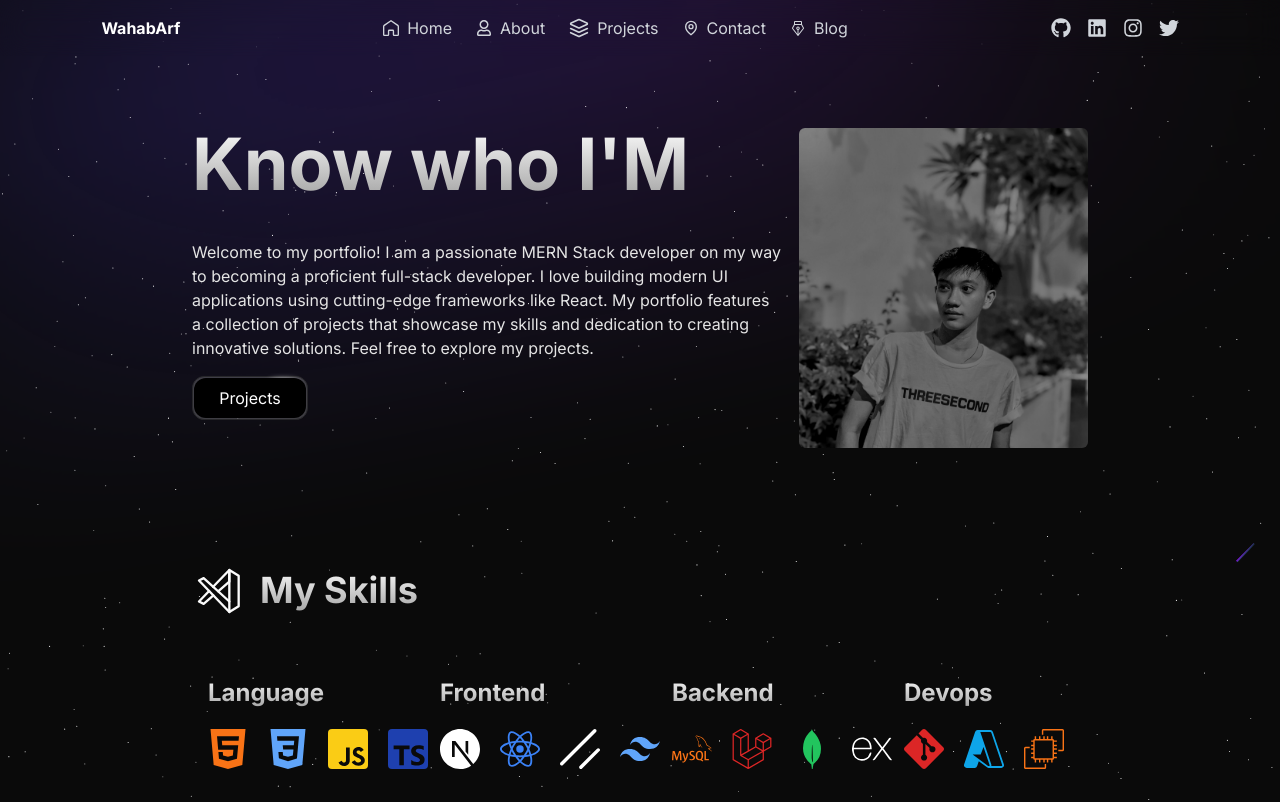
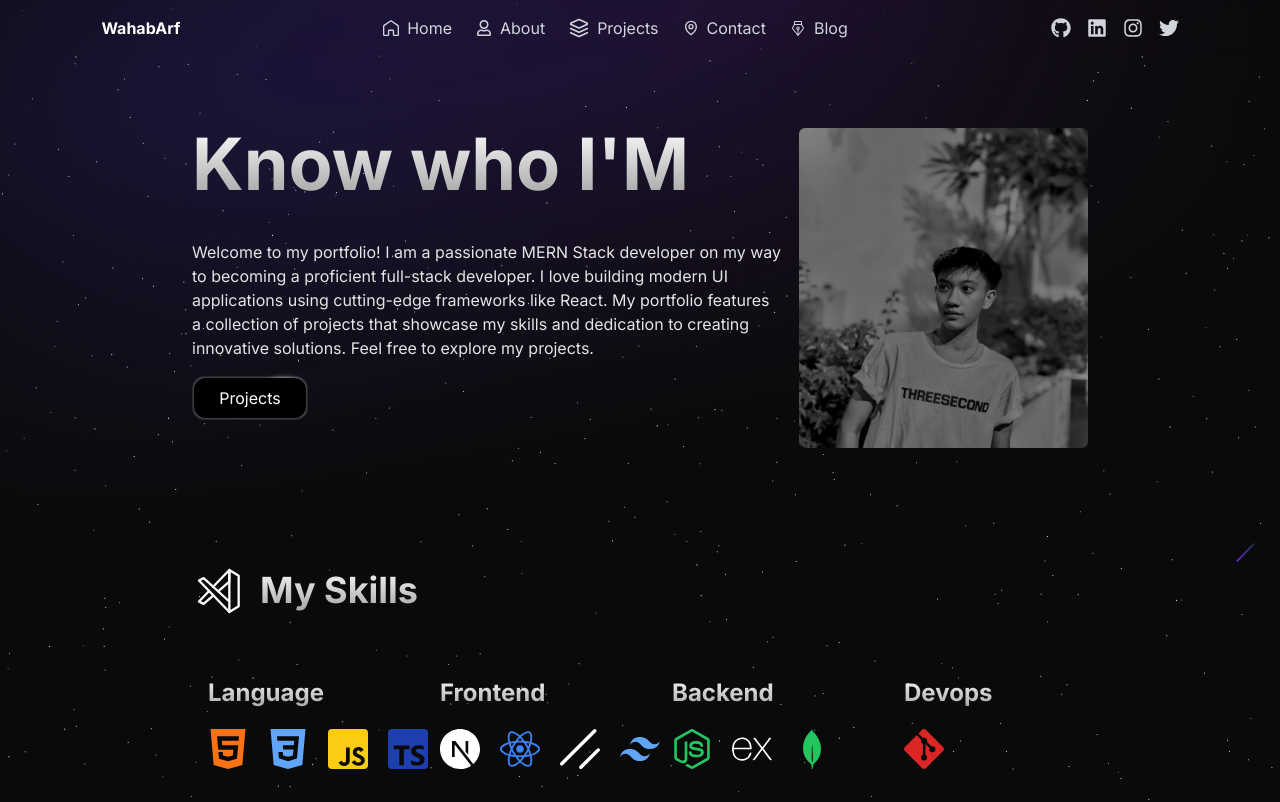
Before and after one commit to muhammadwahabarifin/Next.Js14, a Next.js app: page /about in a window 1280 px wide. Shown: the top 802 px of the page. Built offline with nearby package versions, Linux system fonts and the light colour scheme.

Commit message:
up layout

```diff
--- a/src/constants/skills.ts
+++ b/src/constants/skills.ts
@@ -93,24 +93,19 @@ export const Skills = {
     ],
     backend: [
         {
-            SvgIcon: SiMysql,
-            tooltip: 'MySQL',
-            class: 'fill-orange-500',
-        },
-        {
-            SvgIcon: SiLaravel,
-            tooltip: 'Laravel',
-            class: 'fill-red-600',
-        },
-        {
-            SvgIcon: SiMongodb,
-            tooltip: 'MongoDB',
+            SvgIcon: SiNodedotjs,
+            tooltip: 'NodeJs',
             class: 'fill-green-500',
         },
         {
             SvgIcon: SiExpress,
             tooltip: 'ExpressJs',
             class: 'fill-white',
+        },
+        {
+            SvgIcon: SiMongodb,
+            tooltip: 'MongoDB',
+            class: 'fill-green-500',
         },
     ],
     devops: [
@@ -119,15 +114,5 @@ export const Skills = {
             tooltip: 'Git',
             class: 'fill-red-600',
         },
-        {
-            SvgIcon: SiMicrosoftazure,
-            tooltip: 'Azure',
-            class: 'fill-sky-500',
-        },
-        {
-            SvgIcon: SiAmazonec2,
-            tooltip: 'AmazonEC2',
-            class: 'fill-orange-500',
-        },
     ],
 };
```
